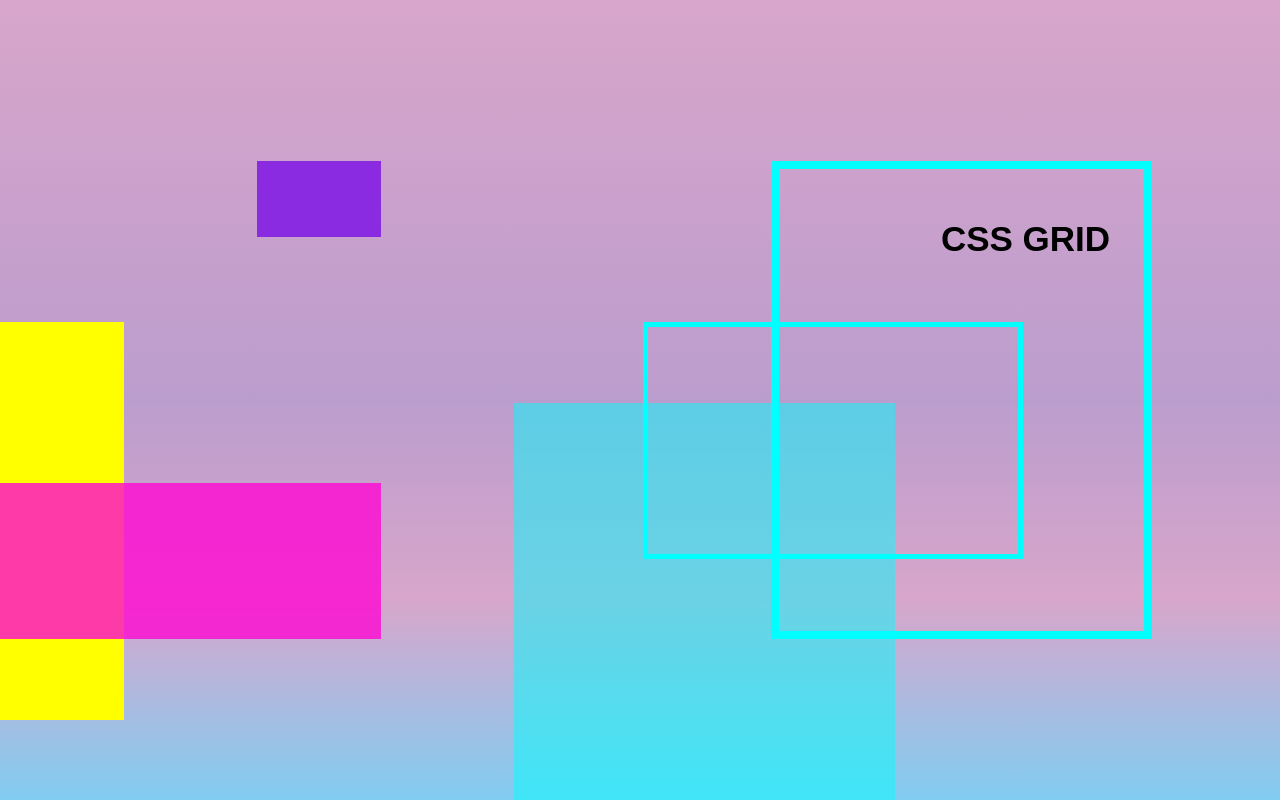
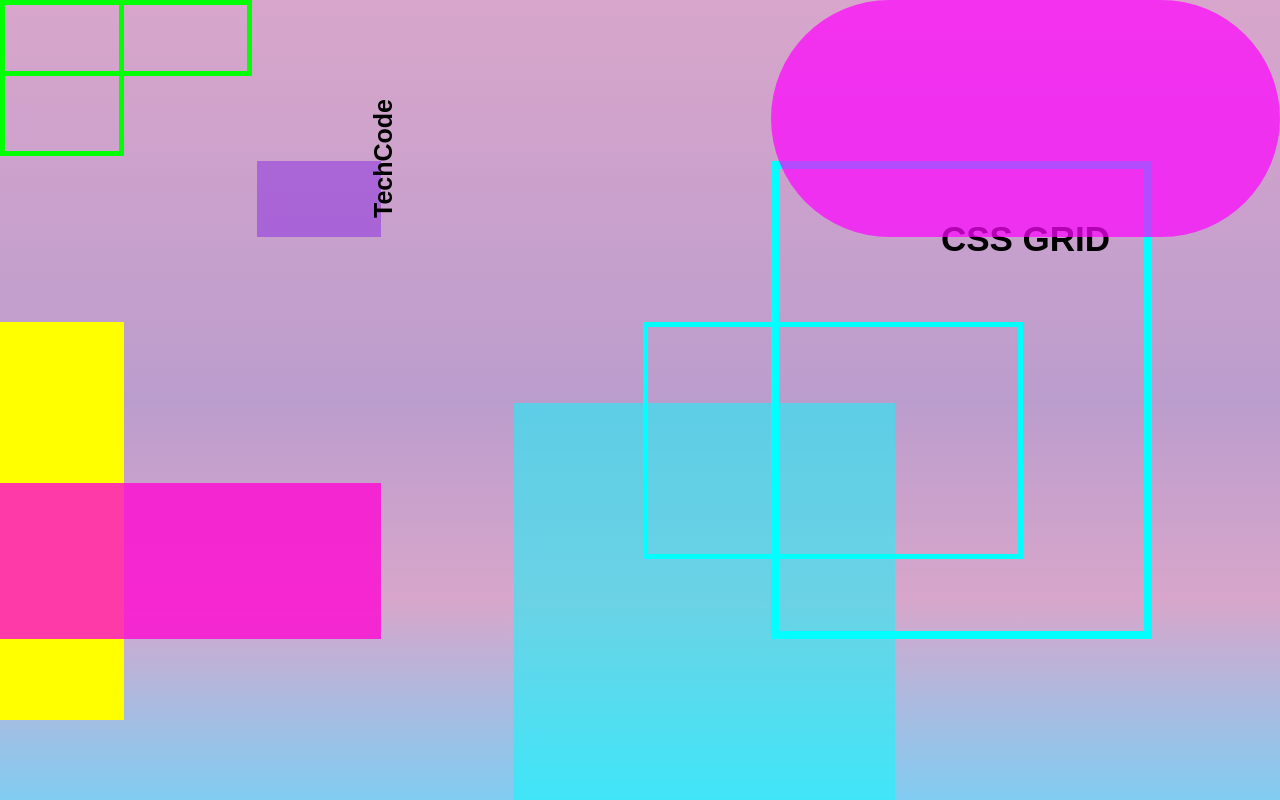
Before and after one commit to Christiano0407/Grid_response, a website: page src/html/indexMain.html in a window 1280 px wide. Drawn offline with Linux system fonts and the light colour scheme.

Commit message:
practice-grid04

```diff
--- a/src/css/grid-Pro.css
+++ b/src/css/grid-Pro.css
@@ -60,11 +60,11 @@ body {
     grid-column: 3 / 4;
     grid-row: 3 / 4;
     background-color: blueviolet;
+    opacity: .5;
 }
 .item-7 {
     grid-row: 4 / 8;
     grid-column: 3 / 8;
-    opacity: .8;
     background-image: url(../assets/icon/jakob-owens-ycExgCMRggc-unsplash.jpg);
     object-fit: cover;
     background-size: cover;
@@ -85,7 +85,37 @@ body {
 .item-8 p {
     margin: 0;
 }
-
+.item-9 {
+    grid-row: 2 / 4;
+    grid-column: 3 / 5;
+    font-size: 25px;
+    font-weight: bold;
+    display: grid;
+    transform: rotate(180deg);
+    writing-mode: vertical-lr;
+    justify-items: center;
+    align-items: center;
+}
+.item-9 p {
+    margin: 0;
+}
+.item-10 {
+    grid-row: 1 / 3;
+    grid-column: 1 / 2;
+    border: 5px solid rgb(3, 255, 3);
+}
+.item-11 {
+    grid-row: 1 / 2;
+    grid-column: 1 / 3;
+    border: 5px solid rgb(3, 255, 3);
+}
+.item-12 {
+    grid-column: 7 / 11;
+    grid-row: 1 / 4;
+    background-color: magenta;
+    border-radius: 200px;
+    opacity: .7;
+}
 /*Segundo Ejecicio*/
 /* .wrapper {
     display: grid;
--- a/src/html/indexMain.html
+++ b/src/html/indexMain.html
@@ -29,7 +29,12 @@
             <div class="item-8">
                 <p>CSS GRID</p>
             </div>
-            <div class="item-9"></div>
+            <div class="item-9">
+                <p>TechCode</p>
+            </div>
+            <div class="item-10"></div>
+            <div class="item-11"></div>
+            <div class="item-12"></div>
         </section>
 
        <!--  <section class="background">
```
